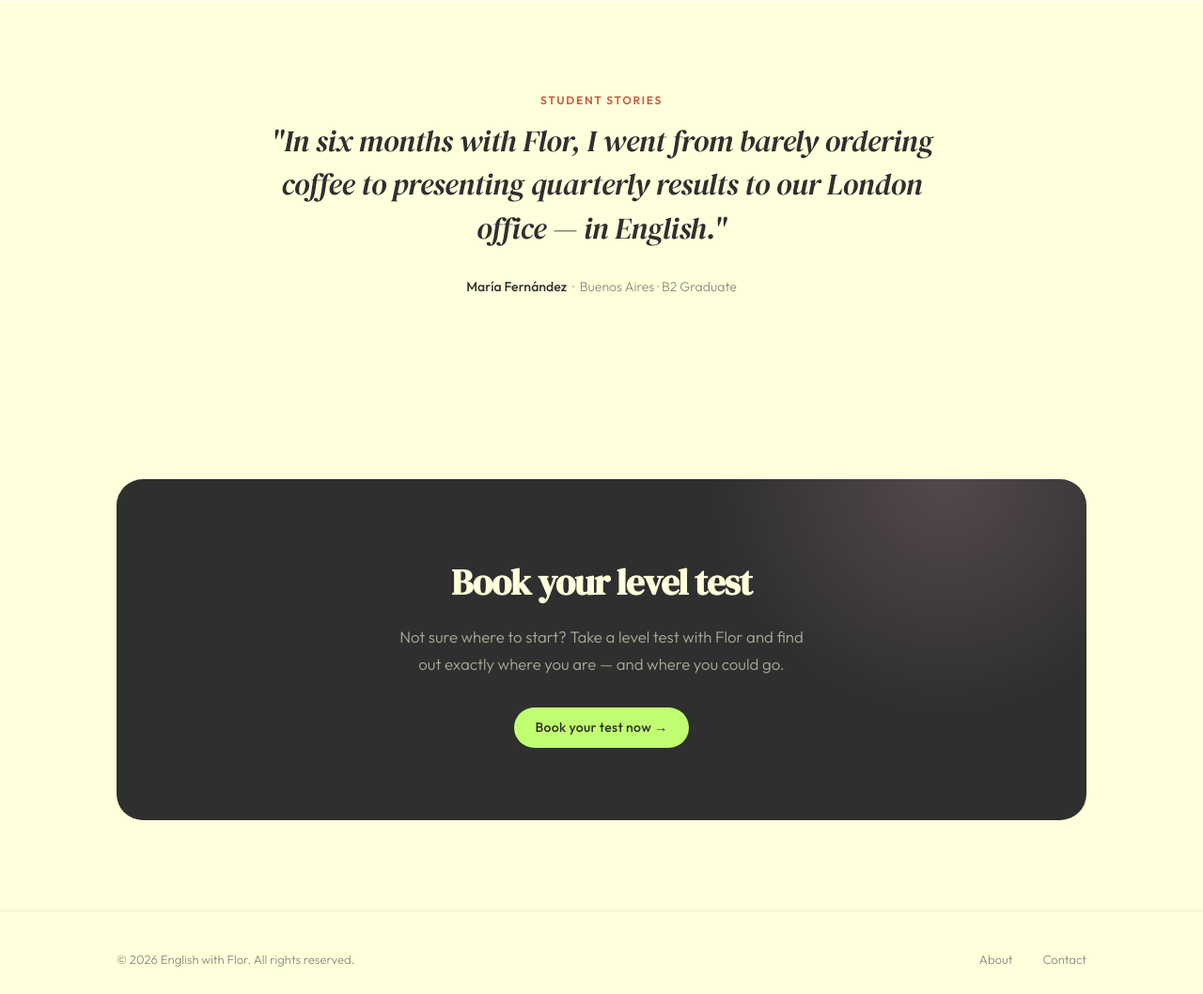
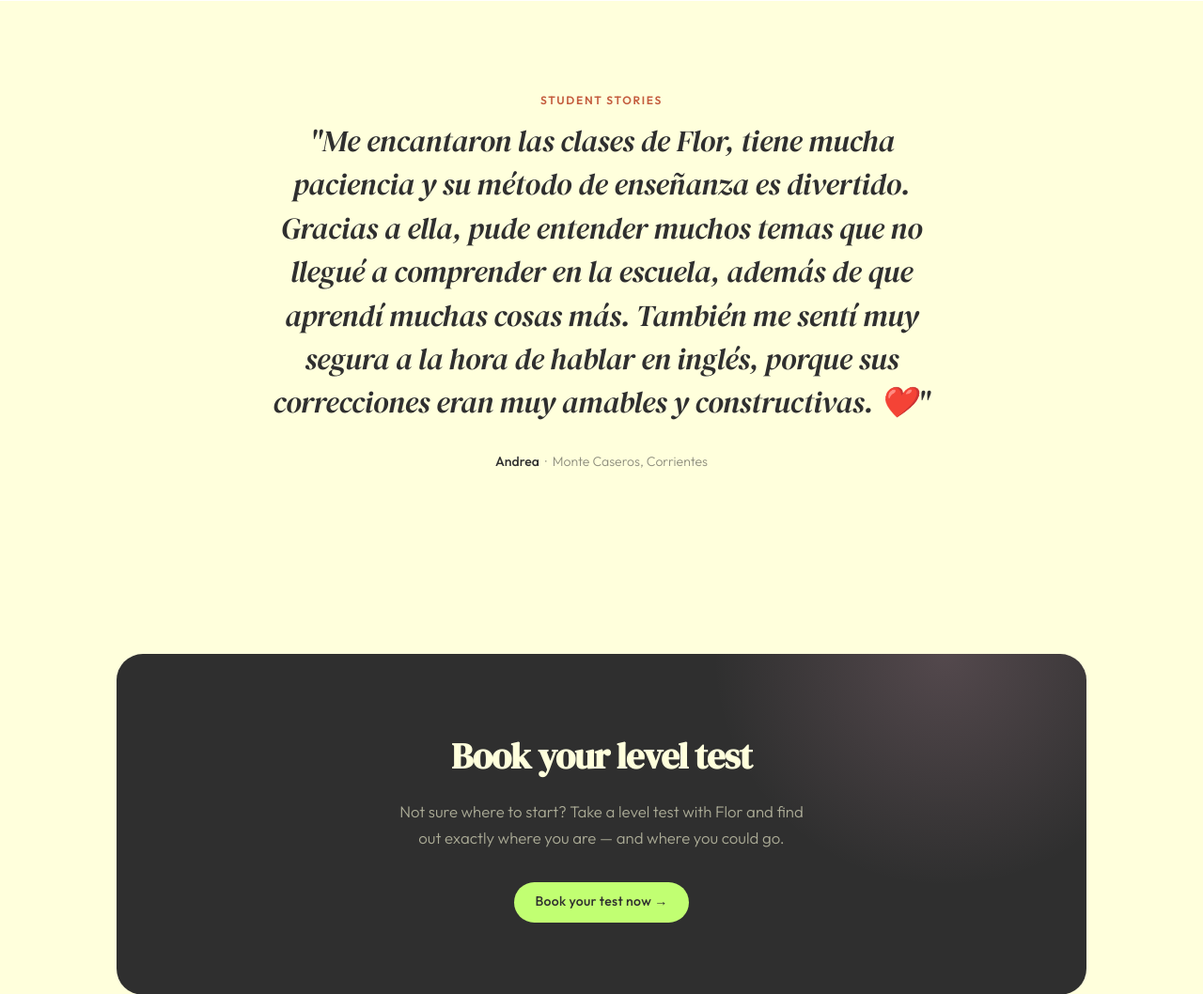
Before and after one commit to 8m7nyv54n5-ux/english-with-flor, a Flask app: page / in a window 1280 px wide. Shown: the part 2724-3782 px from the top of the page at 94% size. Before the commit the page ends 3753 px from the top, so only its background shows below. Run offline with Flask 3, Linux system fonts and the light colour scheme; some libraries are stand-ins or nearby versions.

Commit message:
Add cycling student testimonials carousel to home page
Replace single static blockquote with a three-slide carousel driven by
vanilla JS (setInterval, classList toggle). Each slide fades in via a
CSS @keyframes animation (tFade, 0.7s). Interval set to 8000ms.

Testimonial content is hardcoded in the template in Spanish — real
student quotes are not passed through the translations dict. The section
label (stories_label) is translated EN/ES as before.

Removed placeholder testimonial_quote/author/location keys from
translations.py. Updated README: features list and tech stack
(front end now correctly lists vanilla JavaScript alongside CSS).

```diff
--- a/app/static/css/style.css
+++ b/app/static/css/style.css
@@ -467,6 +467,9 @@ input[type="submit"]:hover, button[type="submit"]:hover { background: #aaee55; t
 }
 .testimonial-author { font-size: 0.88rem; color: var(--muted); }
 .testimonial-author strong { color: var(--dark); font-weight: 500; }
+.testimonial-slide { display: none; }
+.testimonial-slide.active { display: block; animation: tFade 0.7s ease; }
+@keyframes tFade { from { opacity: 0; } to { opacity: 1; } }
 
 /* ── CTA ────────────────────────────────────────────────── */
 .cta { padding: 6rem 0; }
--- a/app/templates/home.html
+++ b/app/templates/home.html
@@ -182,13 +182,27 @@
         </div>
     </section>
 
-    <!-- ── Testimonial ── -->
+    <!-- ── Student Stories ── -->
     <section class="testimonial">
         <div class="container reveal">
-            <div class="section-label">Student Stories</div>
-            <blockquote>"{{ t["testimonial_quote"] }}"</blockquote>
-            <div class="testimonial-author">
-                <strong>{{ t["testimonial_author"] }}</strong> &nbsp;·&nbsp; {{ t["testimonial_location"] }}
+            <div class="section-label">{{ t["stories_label"] }}</div>
+            <div class="testimonial-carousel">
+
+                <div class="testimonial-slide active">
+                    <blockquote>"Me encantaron las clases de Flor, tiene mucha paciencia y su método de enseñanza es divertido. Gracias a ella, pude entender muchos temas que no llegué a comprender en la escuela, además de que aprendí muchas cosas más. También me sentí muy segura a la hora de hablar en inglés, porque sus correcciones eran muy amables y constructivas. ❤️"</blockquote>
+                    <div class="testimonial-author"><strong>Andrea</strong> &nbsp;·&nbsp; Monte Caseros, Corrientes</div>
+                </div>
+
+                <div class="testimonial-slide">
+                    <blockquote>"Nos llevamos súper bien, me ayudó mucho que me tenga paciencia y me vuelva a explicar todas las veces necesarias. No tengo ninguna crítica, siento que el curso en sí cumplió las expectativas."</blockquote>
+                    <div class="testimonial-author"><strong>Yesica</strong> &nbsp;·&nbsp; Monte Caseros, Corrientes</div>
+                </div>
+
+                <div class="testimonial-slide">
+                    <blockquote>"Me encantó todo, fue súper ameno cada encuentro, y a pesar de que era mucha información, no se sentían pesadas las clases. Amé todas las dinámicas."</blockquote>
+                    <div class="testimonial-author"><strong>Paula</strong> &nbsp;·&nbsp; Monte Caseros, Corrientes</div>
+                </div>
+
             </div>
         </div>
     </section>
@@ -227,6 +241,15 @@
             showSlide(n);
             timer = setInterval(() => moveSlide(1), 4500);
         }
+
+        // Testimonial carousel — cycles every 8 seconds
+        let tCurrent = 0;
+        const tSlides = document.querySelectorAll(".testimonial-slide");
+        setInterval(() => {
+            tSlides[tCurrent].classList.remove("active");
+            tCurrent = (tCurrent + 1) % tSlides.length;
+            tSlides[tCurrent].classList.add("active");
+        }, 8000);
     </script>
 
 {% endblock %}
--- a/app/translations.py
+++ b/app/translations.py
@@ -39,10 +39,8 @@ TRANSLATIONS = {
         "step3_title": "Refine & Master",
         "step3_desc": "Targeted feedback and personalised exercises lock in what you have learned for permanent recall.",
 
-        # Home — testimonial
-        "testimonial_quote": "In six months with Flor, I went from barely ordering coffee to presenting quarterly results to our London office — in English.",
-        "testimonial_author": "María Fernández",
-        "testimonial_location": "Buenos Aires · B2 Graduate",
+        # Home — student stories section label
+        "stories_label": "Student Stories",
 
         # Home — CTA
         "cta_title": "Book your level test",
@@ -338,10 +336,8 @@ TRANSLATIONS = {
         "step3_title": "Perfecciona y domina",
         "step3_desc": "Retroalimentación personalizada y ejercicios específicos consolidan lo aprendido para un recuerdo permanente.",
 
-        # Home — testimonial
-        "testimonial_quote": "En seis meses con Flor, pasé de apenas pedir un café a presentar resultados trimestrales en nuestra oficina de Londres — en inglés.",
-        "testimonial_author": "María Fernández",
-        "testimonial_location": "Buenos Aires · Graduada B2",
+        # Home — student stories section label
+        "stories_label": "Lo que dicen nuestros alumnos",
 
         # Home — CTA
         "cta_title": "Reserva tu test de nivel",
```
Also changed, not shown: README.md.
